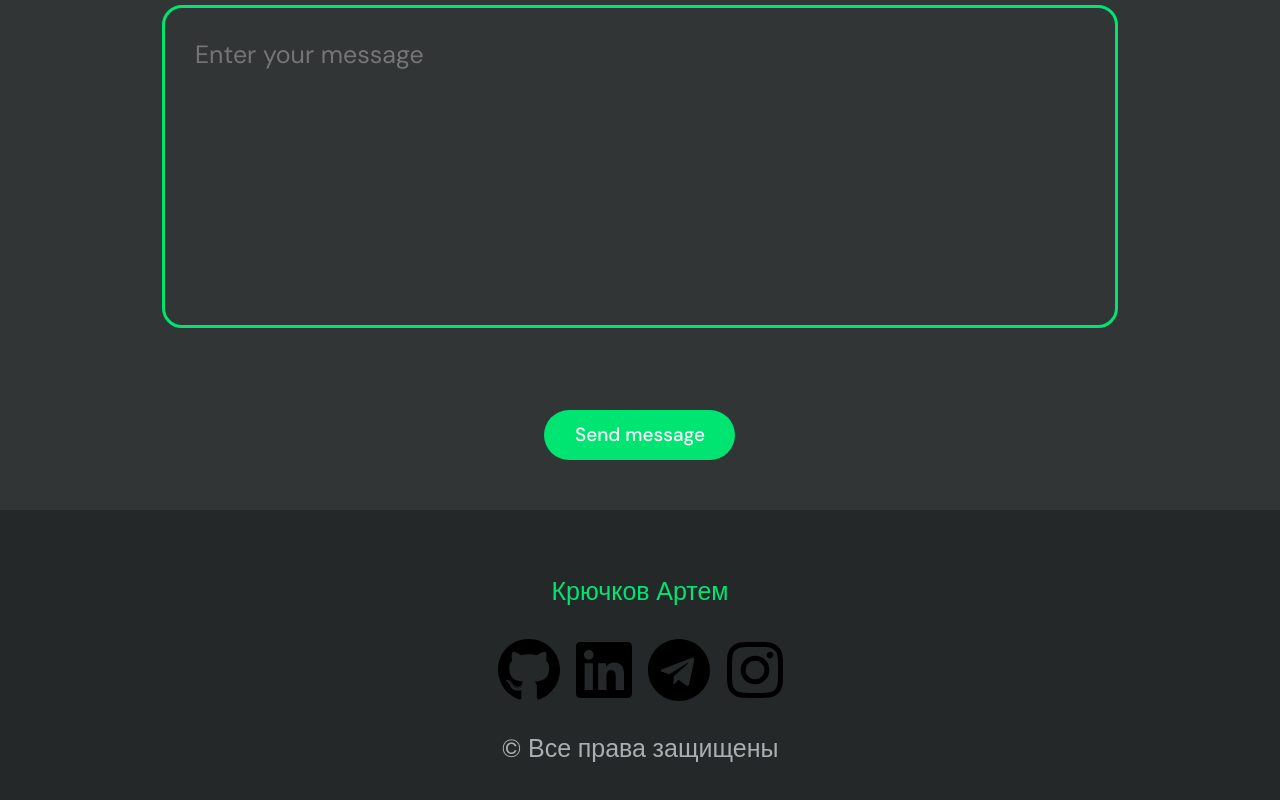
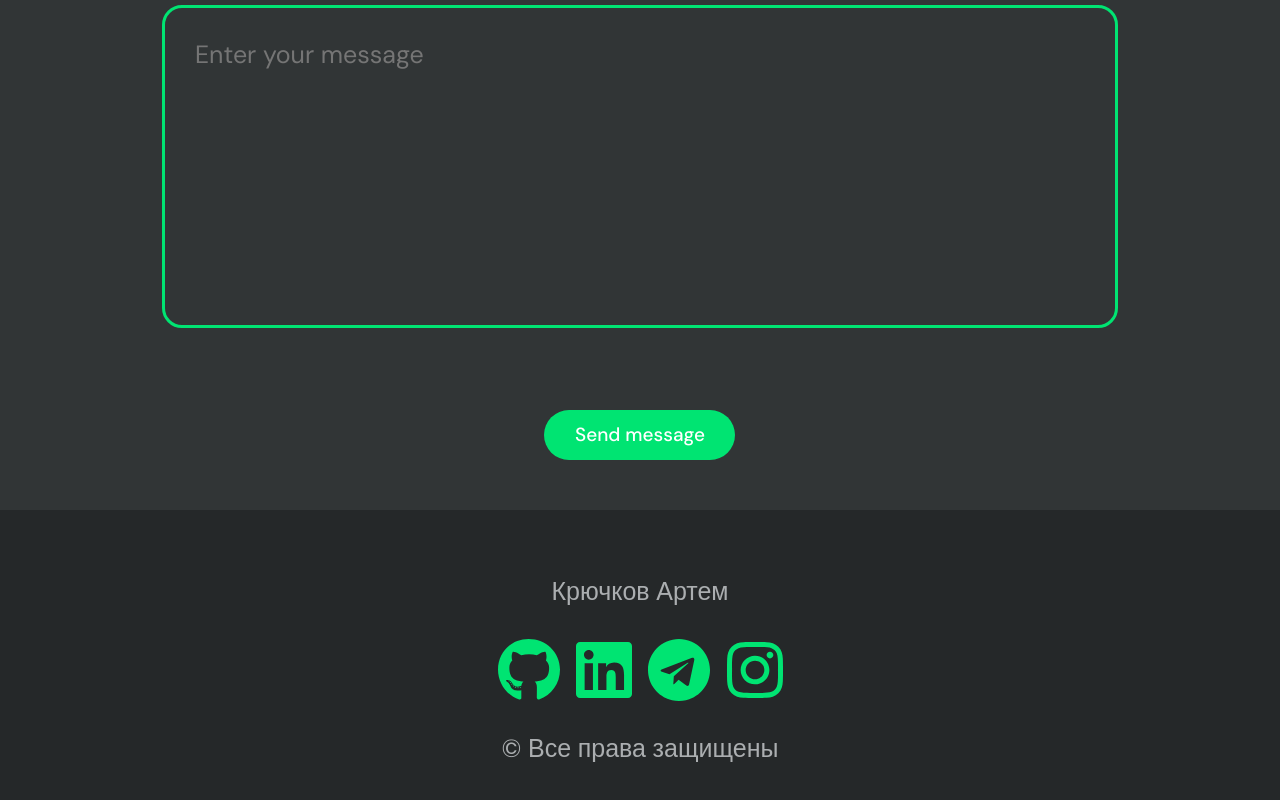
Before and after one commit to Kysapka/portfolio, a React (Create React App) app: page / in a window 1280 px wide. Shown: the part 3874-4674 px from the top of the page. Built offline with nearby package versions, Linux system fonts and the light colour scheme.

Commit message:
footer styles fix

```diff
--- a/src/footer/Footer.module.css
+++ b/src/footer/Footer.module.css
@@ -15,9 +15,10 @@
   line-height: 33px;
   display: flex;
   align-items: center;
-  color: #00E472;
+  color: #ABAEB0;
 }
 .footerBlock .footerContainer .footerContent {
+  color: #00E472;
   width: 30%;
   display: flex;
   align-items: center;
--- a/src/footer/Footer.module.scss
+++ b/src/footer/Footer.module.scss
@@ -20,10 +20,12 @@
       line-height: 33px;
       display: flex;
       align-items: center;
-      color: $primaryColor;
+      color: $textSecondColor;
     }
 
+
     .footerContent {
+      color: $primaryColor;
       width: 30%;
       //background-color: #ffe9e9;
       display: flex;
```
Also changed, not shown: 1 other file (tests, documents, lock files or other folders).
